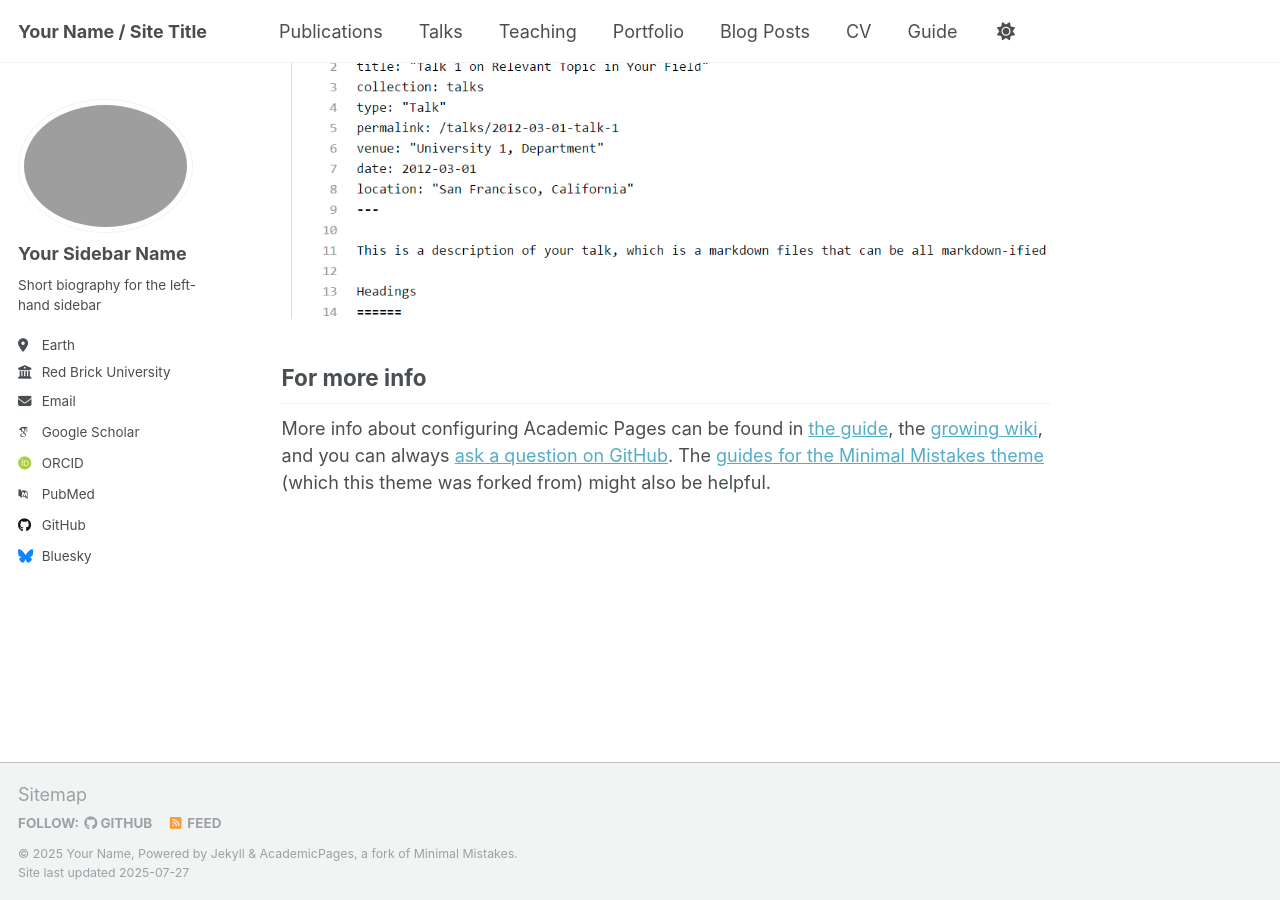
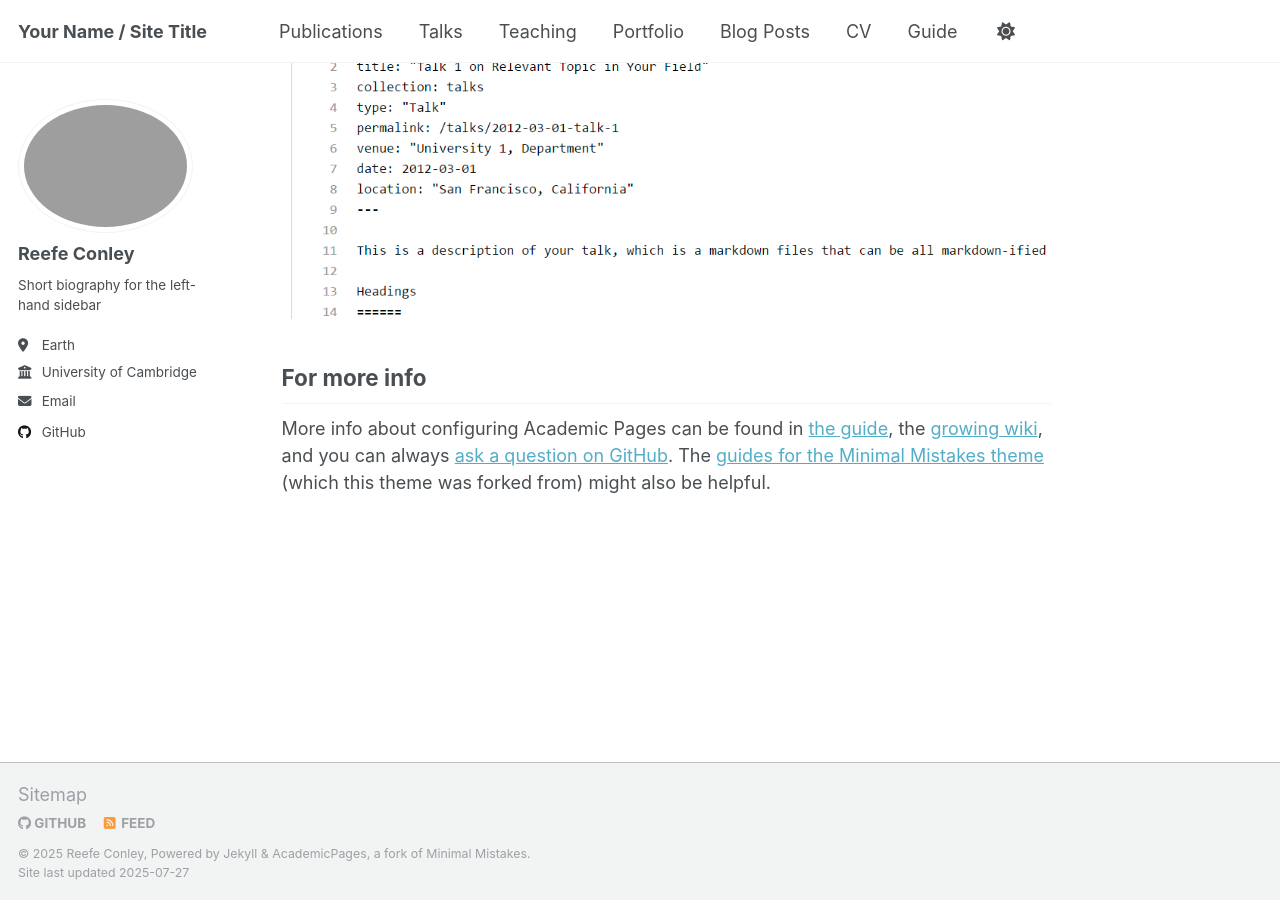
Before and after one commit to reefeconley/reefeconley.github.io, a Jekyll site: the page built from _pages/about.md, in a window 1280 px wide and 900 px high, scrolled down 2880 px. Built offline with Jekyll 4.4.1, drawn with Linux system fonts in a browser that asks for light colours; some web fonts are replaced; a script that is not in the unit is left out.

Commit message:
initial commit

```diff
--- a/_config.yml
+++ b/_config.yml
@@ -7,11 +7,11 @@
 # server process.
 
 # Basic Site Settings
-locale                   : "en-US"
+locale                   : "en-UK"
 site_theme               : "default"
 title                    : "Your Name / Site Title"
 title_separator          : "-"
-name                     : &name "Your Name"
+name                     : &name "Reefe Conley"
 description              : &description "personal description"
 url                      : https://academicpages.github.io # the base hostname & protocol for your site e.g. "https://[your GitHub username].github.io" or if you already have some other page hosted on Github then use "https://[your GitHub username].github.io/[Your Repo Name]"
 baseurl                  : "" # the subpath of your site, e.g. "/blog"
@@ -23,22 +23,22 @@ repository               : "academicpages/academicpages.github.io"
 author:
   # Biographic information
   avatar           : "profile.png"
-  name             : "Your Sidebar Name"
+  name             : "Reefe Conley"
   pronouns         : # example: "she/her"
   bio              : "Short biography for the left-hand sidebar"
   location         : "Earth"
-  employer         : "Red Brick University"
+  employer         : "University of Cambridge"
   uri              : # URL
-  email            : "none@example.org"
+  email            : "rjc213@cantab.ac.uk"
 
   # Academic websites
   academia         : # URL
   arxiv            : # URL - Update with the correct link to your profile
-  googlescholar    : "https://scholar.google.com/citations?user=PS_CX0AAAAAJ"
+  googlescholar    : #"https://scholar.google.com/citations?user=PS_CX0AAAAAJ"
   impactstory      : # URL
-  orcid            : "http://orcid.org/yourorcidurl"
+  orcid            : #"http://orcid.org/yourorcidurl"
   semantic         : # URL
-  pubmed           : "https://www.ncbi.nlm.nih.gov/pubmed/?term=john+snow"
+  pubmed           : #"https://www.ncbi.nlm.nih.gov/pubmed/?term=john+snow"
   researchgate     : # URL
   scopus           : # URL
 
@@ -52,7 +52,7 @@ author:
 
   # Social media
   artstation       : # Username
-  bluesky          : "bsky.app" # Replace this with you Bluesky username
+  bluesky          : #"bsky.app" # Replace this with you Bluesky username
   facebook         : # Username
   flickr           : # Username
   foursquare       : # Username
```
Also changed, not shown: 3 other files.
